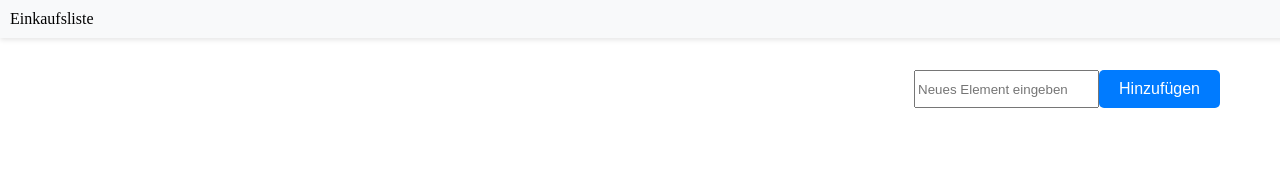
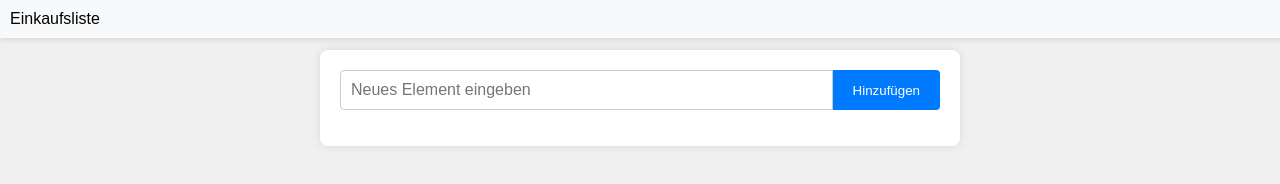
Before and after one commit to random744/ShoppingApp, a plain HTML site: page src/index.html in a window 1280 px wide. Drawn offline with Linux system fonts and the light colour scheme.

Commit message:
update ui

```diff
--- a/src/index.html
+++ b/src/index.html
@@ -11,13 +11,12 @@
 <body>
     <header>Einkaufsliste</header>
     <div class="container">
-        <input type="text" id="itemInput" placeholder="Neues Element eingeben">
-        <button onclick="addItem()" class="flex">Hinzufügen</button>
-        <ul id="itemList">
-
-        </ul>
+        <div class="input-group">
+            <input type="text" id="itemInput" placeholder="Neues Element eingeben">
+            <button onclick="addItem()">Hinzufügen</button>
+        </div>
+        <ul id="itemList"></ul>
     </div>
-
     <script src="script.js"></script>
 </body>
 
--- a/src/script.js
+++ b/src/script.js
@@ -1,8 +1,8 @@
 function addItem() {
     var inputField = document.getElementById("itemInput");
     var itemText = inputField.value.trim();
+
     if (itemText !== "") {
-
         var newItem = document.createElement("li");
         newItem.textContent = itemText;
 
--- a/src/style.css
+++ b/src/style.css
@@ -1,3 +1,9 @@
+body {
+    margin: 0;
+    font-family: Arial, sans-serif;
+    background-color: #f0f0f0;
+}
+
 header {
     position: fixed;
     top: 0;
@@ -5,32 +11,56 @@ header {
     width: 100%;
     background-color: #f8f9fa;
     padding: 10px;
-    box-shadow: 0 2px 5px rgba(0,0,0,0.1);
+    box-shadow: 0 2px 5px rgba(0, 0, 0, 0.1);
     z-index: 1000;
 }
 
-body {
-    margin: 0;
-    padding-top: 50px;
+.container {
+    max-width: 600px;
+    margin: 50px auto;
+    background-color: #fff;
+    padding: 20px;
+    border-radius: 8px;
+    box-shadow: 0 0 10px rgba(0, 0, 0, 0.1);
 }
 
-.container {
+.input-group {
     display: flex;
-    justify-content: flex-end;
-    padding: 20px;
+    margin-bottom: 15px;
 }
 
-button.flex {
+.input-group input[type="text"] {
+    flex: 1;
+    padding: 10px;
+    font-size: 16px;
+    border: 1px solid #ccc;
+    border-radius: 4px 0 0 4px;
+    outline: none;
+}
+
+.input-group button {
     padding: 10px 20px;
     background-color: #007bff;
-    color: white;
+    color: #fff;
     border: none;
-    border-radius: 5px;
+    border-radius: 0 4px 4px 0;
     cursor: pointer;
-    font-size: 16px;
-    transition: background-color 0.3s ease;
+    transition: background-color 0.3s;
 }
 
-button.flex:hover {
+.input-group button:hover {
     background-color: #0056b3;
 }
+
+ul {
+    list-style-type: none;
+    padding: 0;
+}
+
+li {
+    background-color: #f0f0f0;
+    padding: 10px;
+    margin-bottom: 5px;
+    border-radius: 4px;
+    box-shadow: 0 2px 2px rgba(0, 0, 0, 0.1);
+}
```
